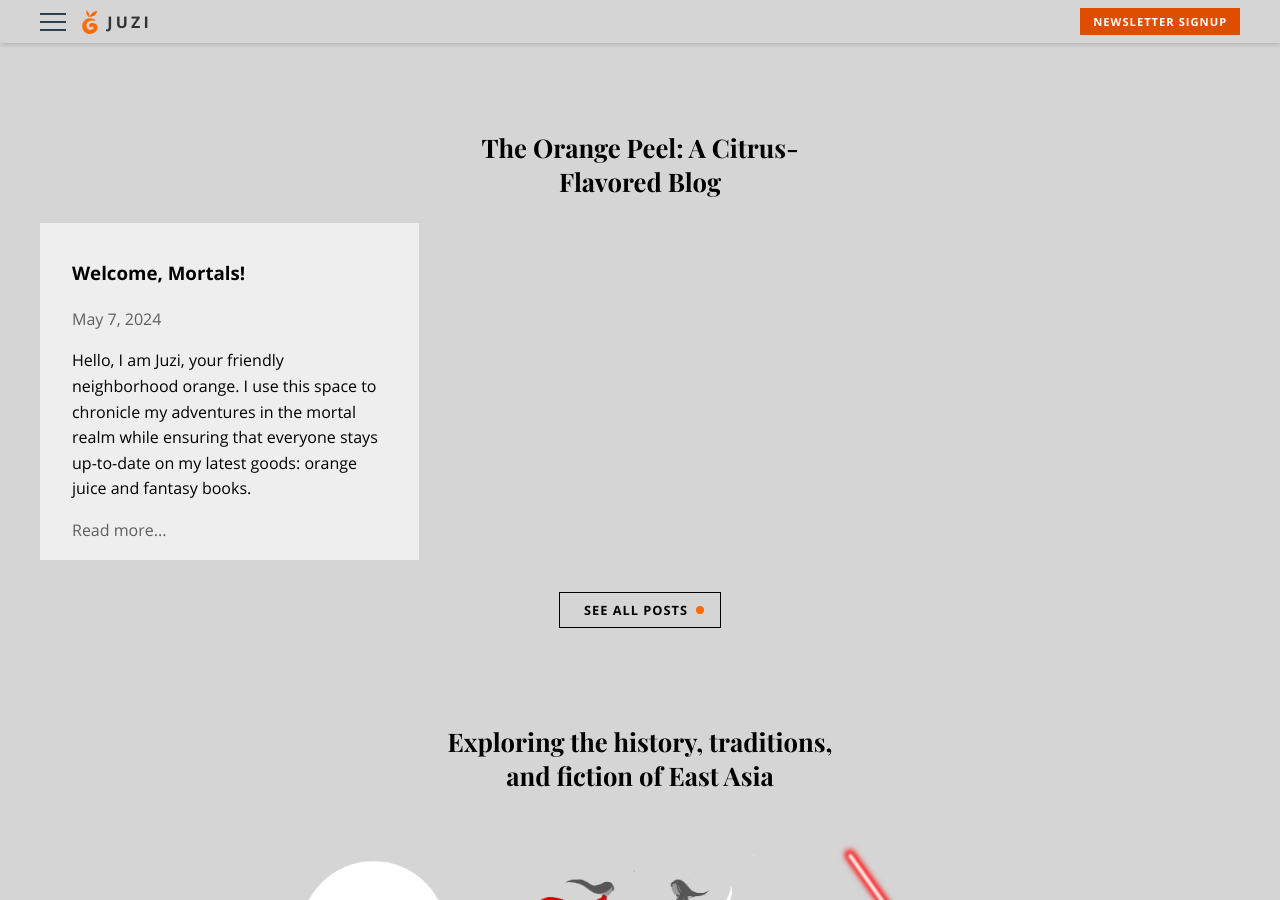
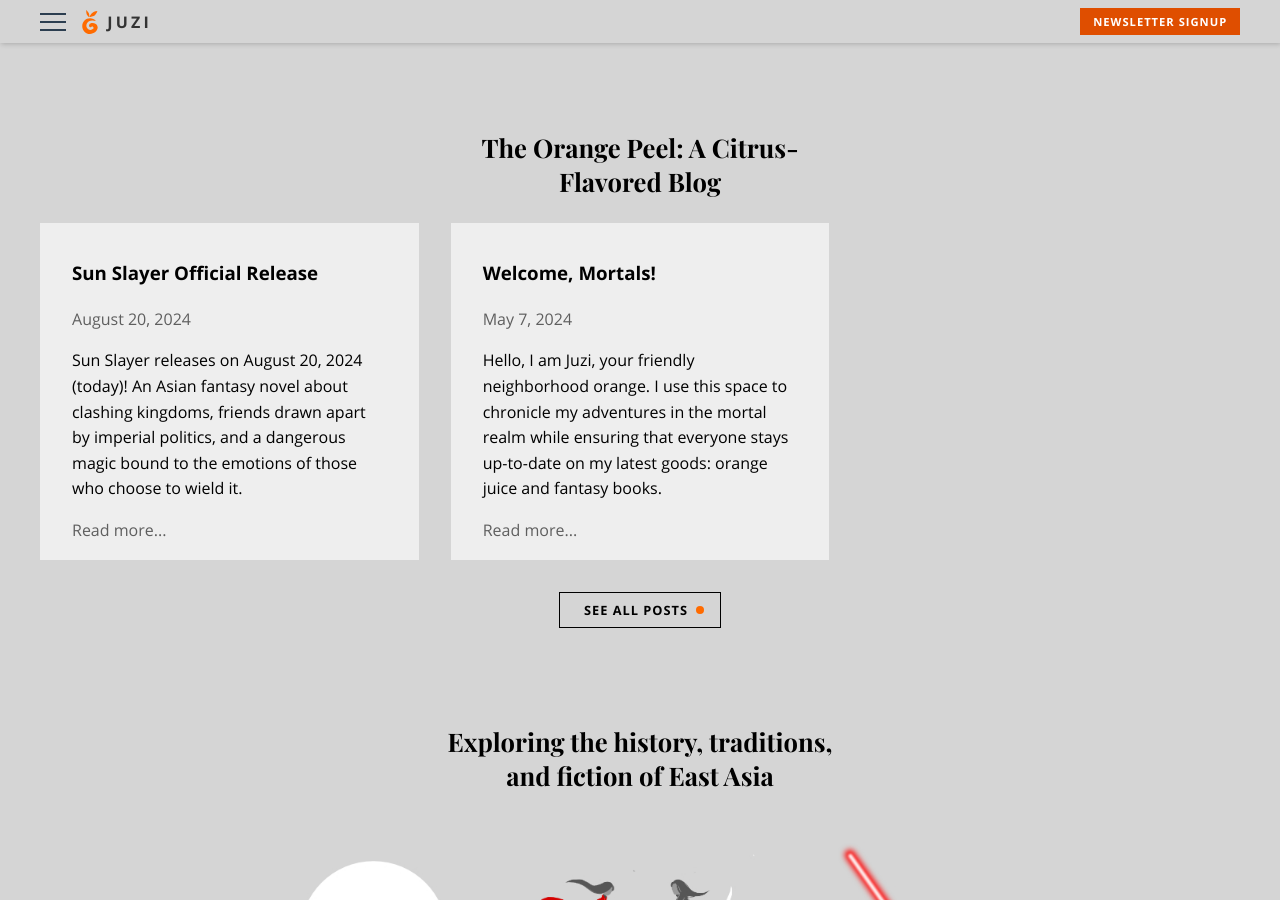
Before and after one commit to Gernene/juzi, a Jekyll site: the page built from index.html, in a window 1280 px wide and 900 px high, scrolled down 761 px. Built offline with Jekyll 4.4.1, drawn with Linux system fonts in a browser that asks for light colours.

Commit message:
Prepare for Sun Slayer release

```diff
--- /dev/null
+++ b/_posts/2024-08-20-sun-slayer-release.md
@@ -0,0 +1,19 @@
+---
+layout: blog
+title:  "Sun Slayer Official Release"
+date:   2024-08-20 00:00:00 -0000
+categories: [blog]
+excerpt_separator: <!--more-->
+---
+
+Sun Slayer releases on August 20, 2024 (today)! An Asian fantasy novel about clashing kingdoms, friends drawn apart by imperial politics, and a dangerous magic bound to the emotions of those who choose to wield it.
+<!--more-->
+
+So, Mortal, you wish to survive the world of Sun Slayer? Allow me to offer a few words of wisdom.
+
+1. Know yourself, and know your enemy.
+2. Power comes with a price.
+3. If you're a more sensitive soul, remember to prepare some tissues.
+
+[Buy Sun Slayer on Amazon](https://www.amazon.com/dp/B0DDKPHRK7)
+[Learn More]({{ site.url }}/sunslayer)
--- a/sunslayer.html
+++ b/sunslayer.html
@@ -26,6 +26,9 @@ title: Sun Slayer
     <p>
       <em>What happens if our heroes were the villains all along?</em>
     </p>
+    <p>
+      <a class="cta" href="https://www.amazon.com/dp/B0DDKPHRK7">Buy on Amazon</a>
+    </p>
     <details>
       <summary>Content Warnings</summary>
       <ul>
```
